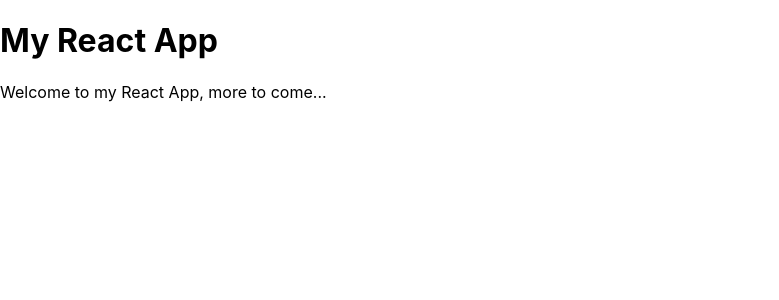
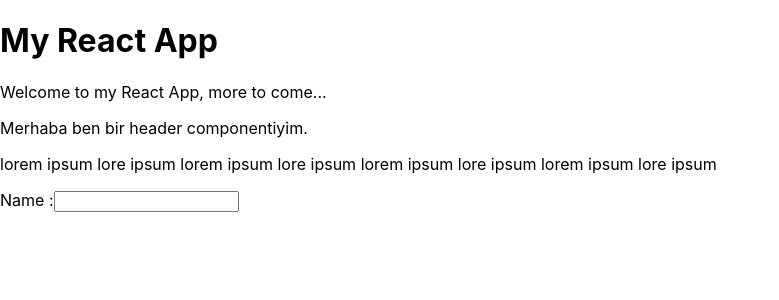
Before and after one commit to ozgeozler93/hello-react, a React (Create React App) app: page / in a window 1280 px wide. Shown: the top 300 px of the page, without its empty margins (0-779 px from the left). Built offline with nearby package versions, Linux system fonts and the light colour scheme.

Commit message:
Second commit to home page

```diff
--- a/src/App.js
+++ b/src/App.js
@@ -1,5 +1,7 @@
 import logo from './logo.svg';
 import './App.css';
+import Header from './components/Header';
+
 
 function App() {
   return (
@@ -23,6 +25,22 @@ function App() {
     <div>
       <h1>My React App</h1>
       <p>Welcome to my React App, more to come...</p>
+      <Header>
+
+      </Header>
+
+      <p className='xyz'>lorem ipsum  lore ipsum
+      lorem ipsum  lore ipsum
+      lorem ipsum  lore ipsum
+      lorem ipsum  lore ipsum
+      </p>
+
+      <label htmlFor ="myinput">
+      Name :
+        <input id =" myinput"/>
+      </label>
+
+
     </div>
   );
 }
--- /dev/null
+++ b/src/components/Header.js
@@ -0,0 +1,5 @@
+function Header(){
+    return <div> Merhaba ben bir header componentiyim.</div>;
+}
+
+export default Header;
```
